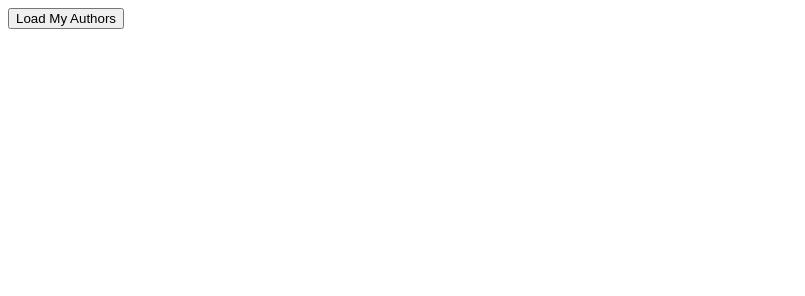
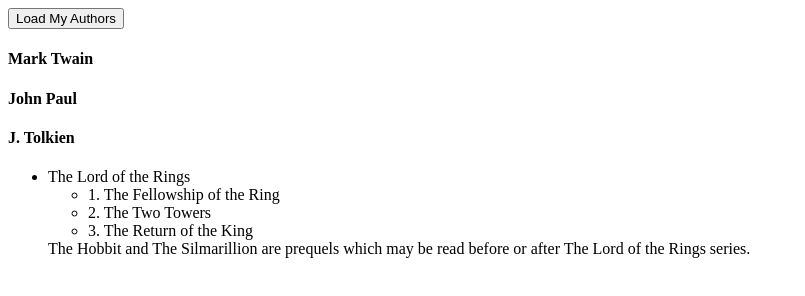
Before and after one commit to fburchdev/ngNbpFB, a website: page index.html in a window 1280 px wide. Shown: the whole page, without its empty margins (0-805 px from the left). Drawn offline with nearby package versions, Linux system fonts and the light colour scheme.

Commit message:
display series and books

```diff
--- a/index.html
+++ b/index.html
@@ -7,13 +7,18 @@
 <body ng-controller="MainCtrl">
 
 <button ng-click="loadAuthors()">Load My Authors</button>
-<div ng-repeat="a in authors">
+<div ng-repeat="author in authors">
     <h4>
-{{a.firstName + ' ' + a.lastName}}
+{{author.firstName + ' ' + author.lastName}}
     </h4>
 
     <ul>
-        <li ng-repeat="b in a.books">{{b.name}}</li>
+        <li ng-repeat="series in author.series">
+            {{series.title}}
+            <ul><li ng-repeat="book in series.books">{{book.sequenceNumber}}. {{book.title}}</li></ul>
+            {{series.notes}}
+        </li>
+
     </ul>
 </div>
 
--- a/scripts/controllers/main-ctrl.js
+++ b/scripts/controllers/main-ctrl.js
@@ -1,11 +1,16 @@
 angular.module('authors').controller('MainCtrl',
     ['$scope', '$http', 'AuthorsSvc', function ($scope, $http, authorsSvc) {
 
-        $scope.authors = [];
-        $scope.loadAuthors = function () {
-            authorsSvc.authors().then(function (result) {
-                $scope.authors = result.data;
-            });
-        };
+        //$scope.authors = [];
+        //$scope.loadAuthors = function () {
+          //  authorsSvc.authors().then(function (result) {
+            //    $scope.authors = result.data;
+         //   });
+        //};
+
+        authorsSvc.authors().then(function (result) {
+          $scope.authors = result.data;
+         });
+
 
     }]);
```
